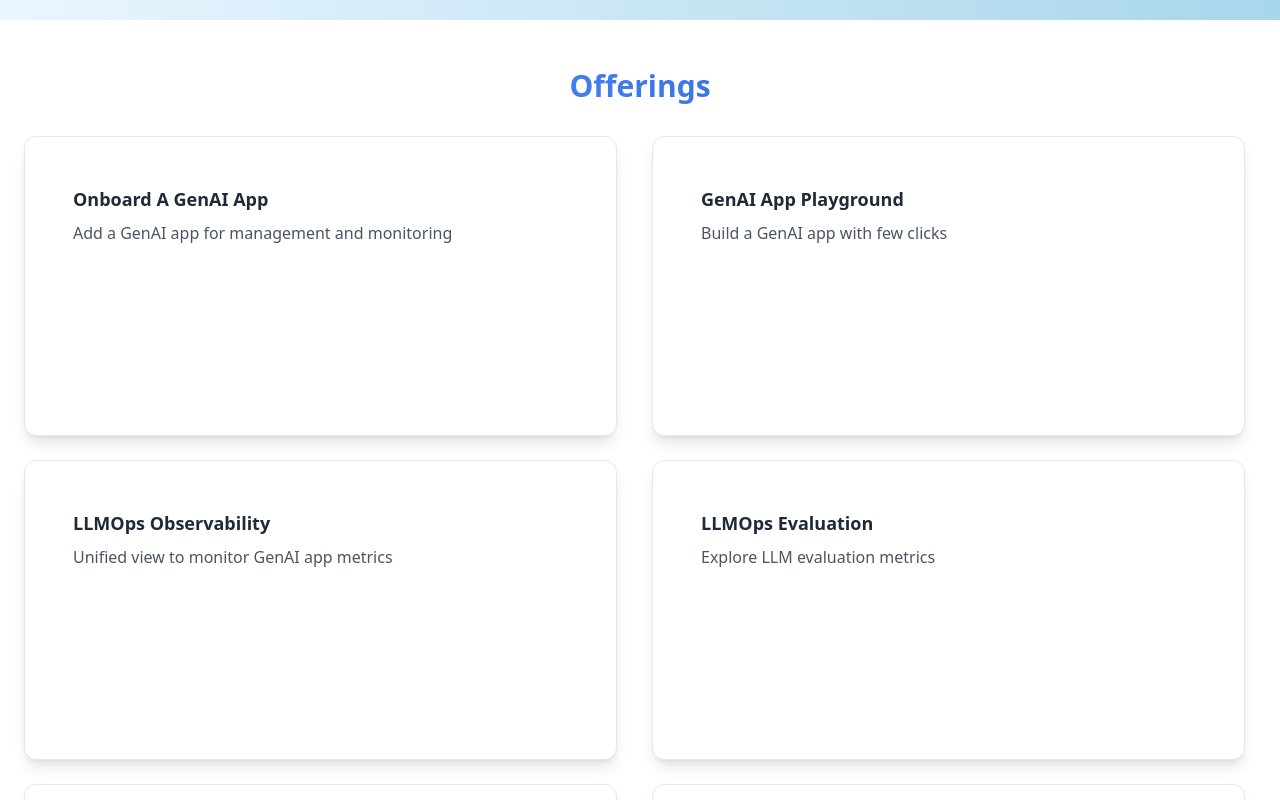
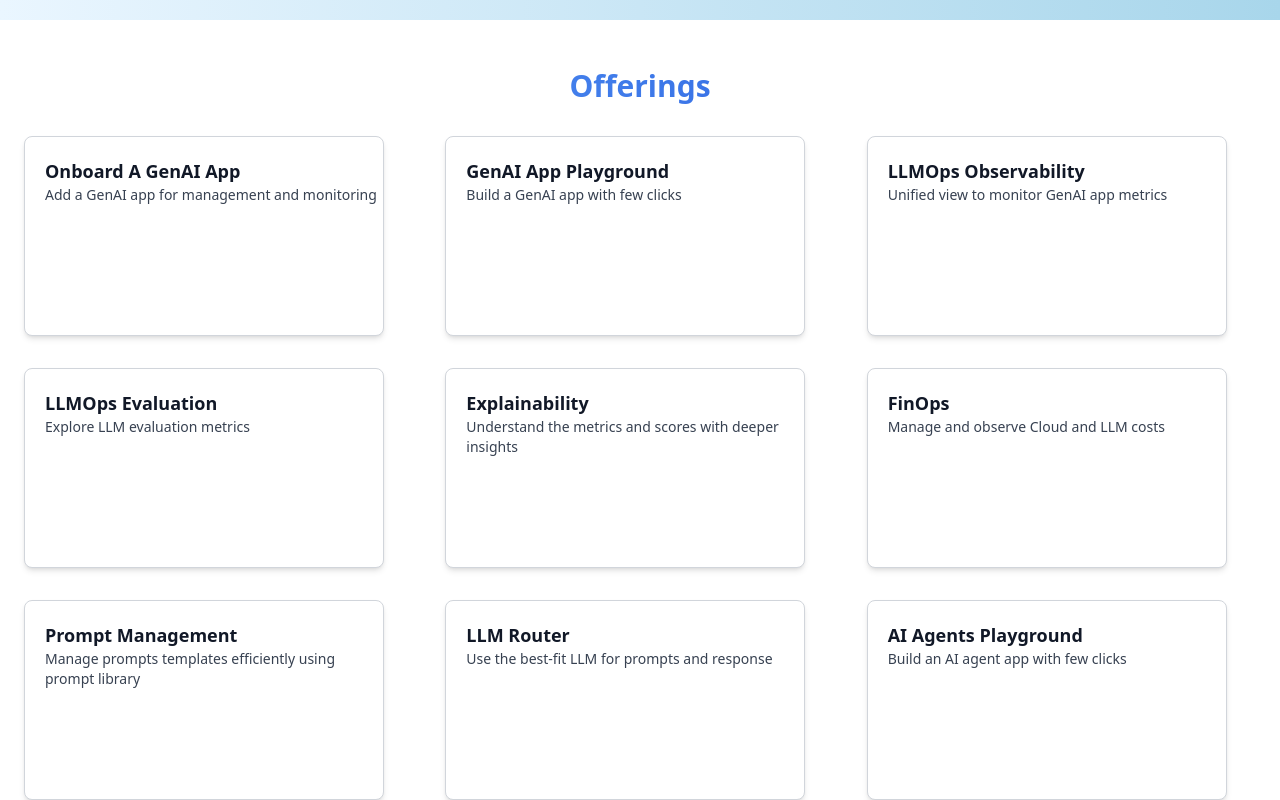
Before and after one commit to sankaran213/application2, a React (Vite) app: page /home in a window 1280 px wide. Shown: the part 920-1720 px from the top of the page. Built offline with nearby package versions, Linux system fonts and the light colour scheme.

Commit message:
Your commit message

```diff
--- a/src/components/Offerings.jsx
+++ b/src/components/Offerings.jsx
@@ -44,19 +44,27 @@ export default function Offerings() {
       </h2>
 
       {/* Grid Layout */}
-      <div className="grid grid-cols-1 md:grid-cols-2 gap-6 justify-center">
+      <div
+        className="grid gap-8 justify-center"
+        style={{
+          display: "grid",
+          gridTemplateColumns: "repeat(auto-fit, minmax(320px, 1fr))",
+        }}
+      >
         {offerings.map((offering, index) => (
           <div
             key={index}
-            className="bg-white shadow-lg rounded-xl border border-gray-200 hover:shadow-xl transition-shadow flex items-center justify-center relative"
-            style={{ width: "593.45px", height: "300px" }}
+            className="bg-white shadow-md rounded-lg border border-gray-300 hover:shadow-lg transition-shadow flex items-center justify-start p-6 relative"
+            style={{ width: "100%", maxWidth: "360px", height: "200px" }}
           >
-            {/* Title and Description at Top-Left */}
-            <div className="absolute top-0 left-0 p-12">
-              <h3 className="text-lg font-semibold mb-2 text-gray-800">
+            {/* Title and Description */}
+            <div>
+              <h3 className="absolute top-5 left-5 text-lg font-bold mb-2 text-gray-900">
                 {offering.title}
               </h3>
-              <p className="text-gray-600">{offering.description}</p>
+              <p className="absolute top-12 left-5  text-sm text-gray-700">
+                {offering.description}
+              </p>
             </div>
           </div>
         ))}
```
